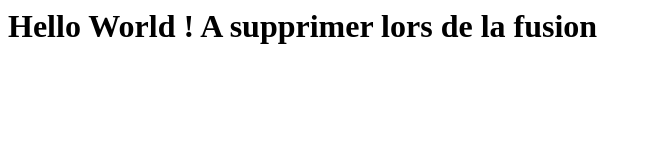
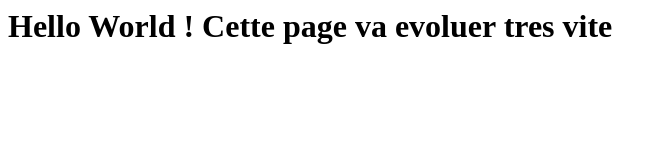
Before and after one commit to Dadoo972/Dadoo972.github.io, a plain HTML site: page index.html in a window 1280 px wide. Shown: the whole page, without its empty margins (0-667 px from the left). Drawn offline with Linux system fonts and the light colour scheme.

Commit message:
Évolution du message d'accueil

```diff
--- a/index.html
+++ b/index.html
@@ -1 +1 @@
-<H1>Hello World ! A supprimer lors de la fusion</H1>
+<H1>Hello World ! Cette page va evoluer tres vite</H1>
```
